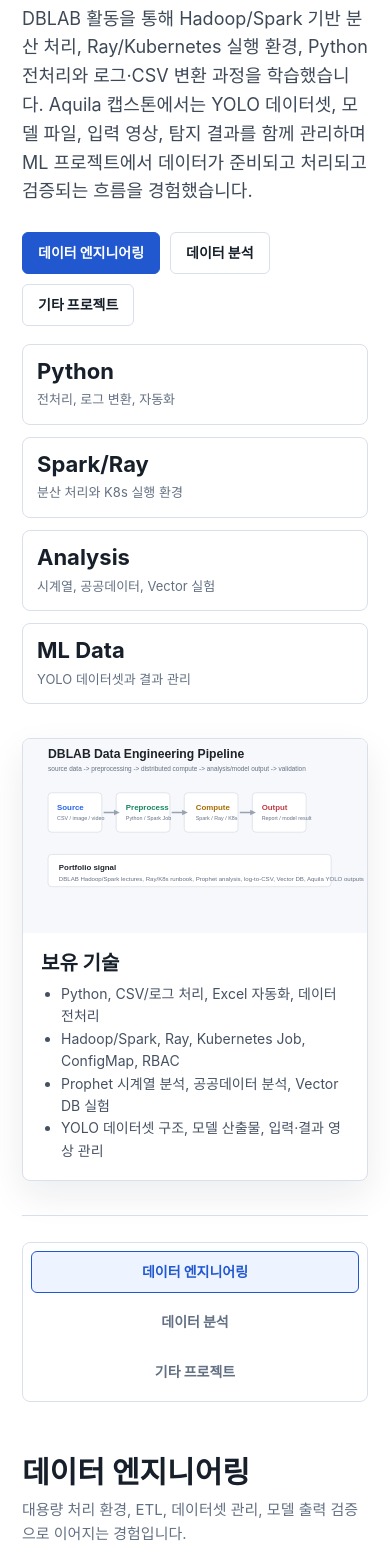
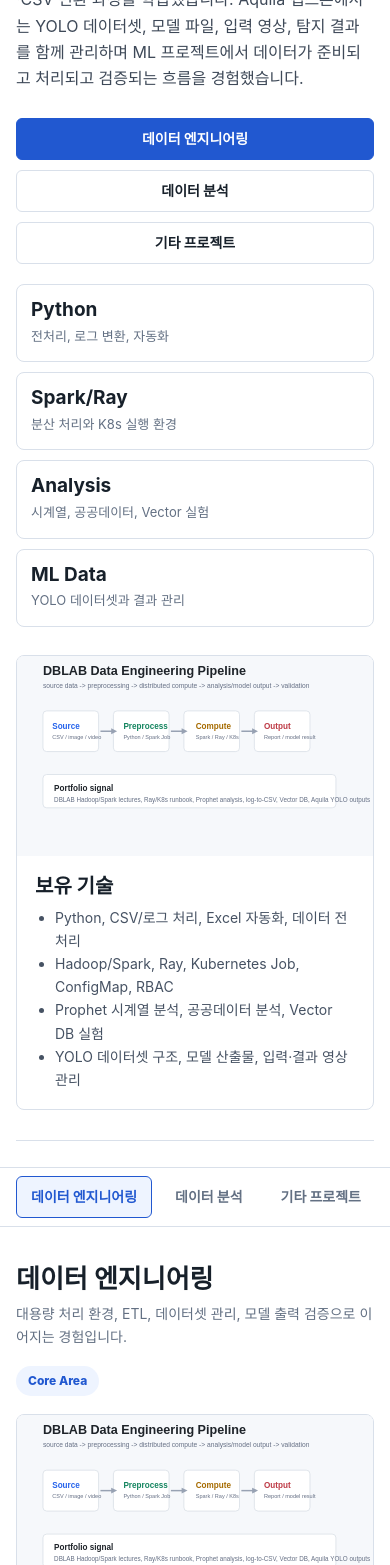
Before and after one commit to k0ho817/data-engineering-portfolio, a plain HTML site: page index.html in a window 390 px wide. Shown: the part 345-1910 px from the top of the page. Drawn offline with Linux system fonts and the light colour scheme.

Commit message:
Improve responsive portfolio layout

```diff
--- a/index.html
+++ b/index.html
@@ -32,7 +32,7 @@
         font-family: -apple-system, BlinkMacSystemFont, "Segoe UI", sans-serif;
         color: var(--ink);
         background: var(--paper);
-        line-height: 1.6;
+        line-height: 1.65;
       }
 
       a {
@@ -49,9 +49,9 @@
       }
 
       .nav {
-        max-width: 1180px;
+        max-width: 1080px;
         margin: 0 auto;
-        padding: 12px 22px;
+        padding: 12px 24px;
         display: flex;
         justify-content: space-between;
         align-items: center;
@@ -89,17 +89,17 @@
       }
 
       main {
-        max-width: 1180px;
+        max-width: 1080px;
         margin: 0 auto;
-        padding: 42px 22px 72px;
+        padding: 38px 24px 72px;
       }
 
       .hero {
         display: grid;
-        grid-template-columns: minmax(0, 1.08fr) minmax(340px, 0.92fr);
-        gap: 34px;
-        align-items: stretch;
-        padding-bottom: 34px;
+        grid-template-columns: minmax(0, 1.1fr) minmax(320px, 0.9fr);
+        gap: 28px;
+        align-items: start;
+        padding-bottom: 30px;
         border-bottom: 1px solid var(--line);
       }
 
@@ -112,17 +112,17 @@
 
       h1 {
         margin: 0;
-        max-width: 780px;
-        font-size: clamp(38px, 5.5vw, 62px);
-        line-height: 1.08;
+        max-width: 720px;
+        font-size: clamp(34px, 4.8vw, 54px);
+        line-height: 1.12;
         letter-spacing: 0;
       }
 
       .lead {
-        margin: 22px 0 0;
-        max-width: 760px;
+        margin: 20px 0 0;
+        max-width: 720px;
         color: #3e4958;
-        font-size: 18px;
+        font-size: clamp(16px, 1.8vw, 18px);
       }
 
       .actions {
@@ -155,7 +155,6 @@
         border: 1px solid var(--line);
         border-radius: 8px;
         overflow: hidden;
-        box-shadow: var(--shadow);
         background: var(--paper);
       }
 
@@ -185,9 +184,9 @@
 
       .stats {
         display: grid;
-        grid-template-columns: repeat(4, 1fr);
-        gap: 12px;
-        margin-top: 18px;
+        grid-template-columns: repeat(2, minmax(0, 1fr));
+        gap: 10px;
+        margin-top: 20px;
       }
 
       .stat {
@@ -199,7 +198,7 @@
 
       .stat strong {
         display: block;
-        font-size: 22px;
+        font-size: 19px;
         line-height: 1.15;
       }
 
@@ -244,14 +243,14 @@
       }
 
       section.portfolio-section {
-        padding-top: 52px;
+        padding-top: 48px;
       }
 
       .section-head {
         display: grid;
-        grid-template-columns: minmax(0, 0.75fr) minmax(280px, 0.25fr);
-        gap: 22px;
-        align-items: end;
+        grid-template-columns: minmax(0, 1fr) auto;
+        gap: 18px;
+        align-items: start;
         margin-bottom: 18px;
       }
 
@@ -282,8 +281,8 @@
 
       .project-grid {
         display: grid;
-        grid-template-columns: repeat(3, 1fr);
-        gap: 14px;
+        grid-template-columns: repeat(auto-fit, minmax(300px, 1fr));
+        gap: 16px;
       }
 
       .project-card {
@@ -291,6 +290,8 @@
         border-radius: 8px;
         overflow: hidden;
         background: var(--paper);
+        display: flex;
+        flex-direction: column;
         transition: transform 160ms ease, box-shadow 160ms ease, border-color 160ms ease;
       }
 
@@ -310,7 +311,10 @@
       }
 
       .project-body {
-        padding: 16px;
+        padding: 18px;
+        display: flex;
+        flex: 1;
+        flex-direction: column;
       }
 
       .project-type {
@@ -353,6 +357,7 @@
         margin-top: 14px;
         border-top: 1px solid var(--line);
         padding-top: 12px;
+        margin-bottom: 0;
       }
 
       summary {
@@ -394,7 +399,7 @@
         padding: 14px 16px;
         background: #f1fbf7;
         color: #285246;
-        font-size: 14px;
+        font-size: 15px;
       }
 
       footer {
@@ -407,17 +412,12 @@
 
       @media (max-width: 920px) {
         .hero,
-        .section-head,
-        .project-grid {
+        .section-head {
           grid-template-columns: 1fr;
         }
 
         .section-badge {
           justify-self: start;
-        }
-
-        .stats {
-          grid-template-columns: repeat(2, 1fr);
         }
 
         .section-tabs {
@@ -426,18 +426,109 @@
       }
 
       @media (max-width: 620px) {
+        .topbar {
+          position: static;
+        }
+
         main {
-          padding-top: 28px;
+          padding: 24px 16px 56px;
         }
 
         .nav {
+          padding: 12px 16px;
           align-items: flex-start;
           flex-direction: column;
+          gap: 10px;
         }
 
-        .section-tabs,
+        .nav-links {
+          width: 100%;
+          gap: 8px;
+        }
+
+        .nav-links a {
+          min-height: 32px;
+          padding: 0 9px;
+          font-size: 12px;
+          background: var(--soft);
+        }
+
+        h1 {
+          font-size: 32px;
+        }
+
+        .lead {
+          font-size: 16px;
+        }
+
+        .actions {
+          display: grid;
+          grid-template-columns: 1fr;
+        }
+
+        .button {
+          justify-content: center;
+          width: 100%;
+        }
+
         .stats {
           grid-template-columns: 1fr;
+        }
+
+        .section-tabs {
+          position: sticky;
+          top: 0;
+          display: flex;
+          overflow-x: auto;
+          gap: 8px;
+          margin-inline: -16px;
+          padding: 8px 16px;
+          border-left: 0;
+          border-right: 0;
+          border-radius: 0;
+          scrollbar-width: none;
+        }
+
+        .section-tabs::-webkit-scrollbar {
+          display: none;
+        }
+
+        .tab-button {
+          min-width: max-content;
+          padding: 0 14px;
+          white-space: nowrap;
+        }
+
+        section.portfolio-section {
+          padding-top: 36px;
+        }
+
+        h2 {
+          font-size: 26px;
+        }
+
+        .section-badge {
+          min-height: 30px;
+          font-size: 12px;
+        }
+
+        .project-grid {
+          grid-template-columns: 1fr;
+          gap: 14px;
+        }
+
+        .project-body {
+          padding: 16px;
+        }
+
+        .project-card h3 {
+          font-size: 18px;
+        }
+
+        .project-card p,
+        .section-note,
+        .fit-note {
+          font-size: 14px;
         }
       }
     </style>
```
